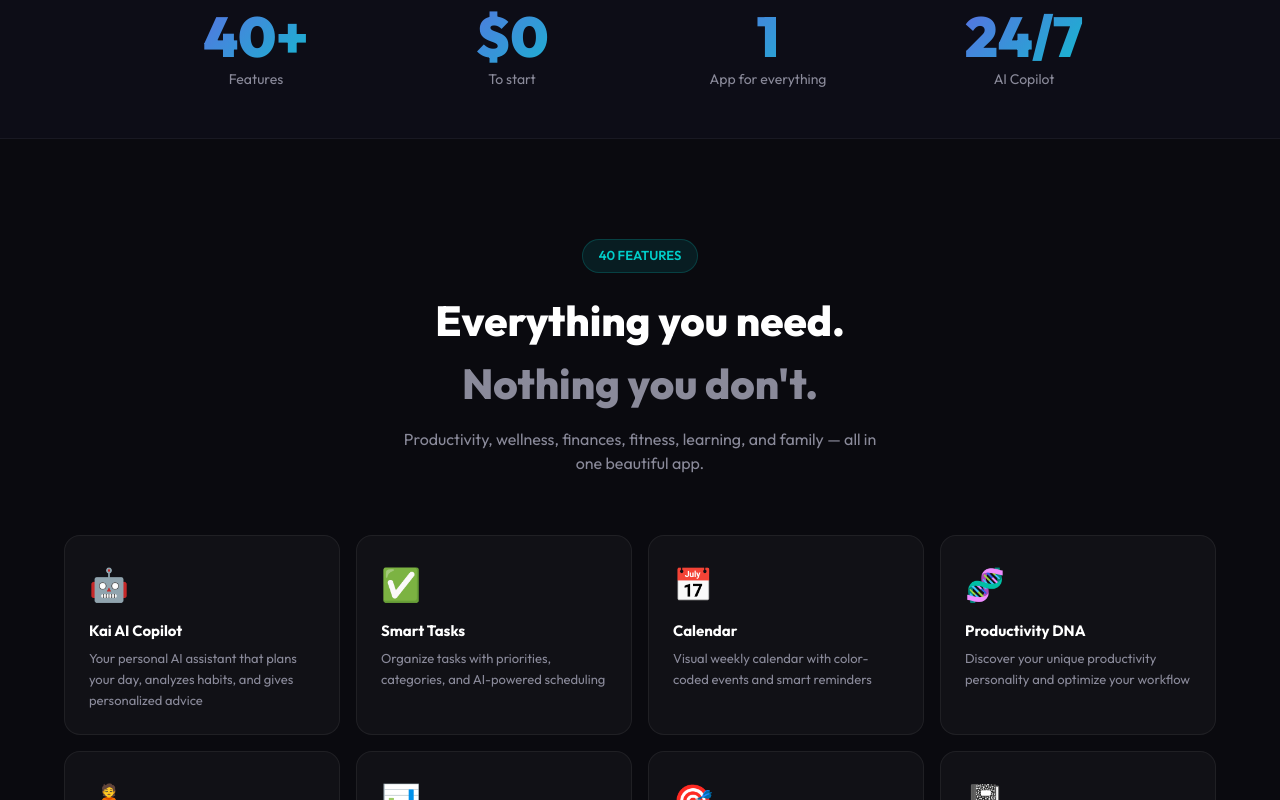
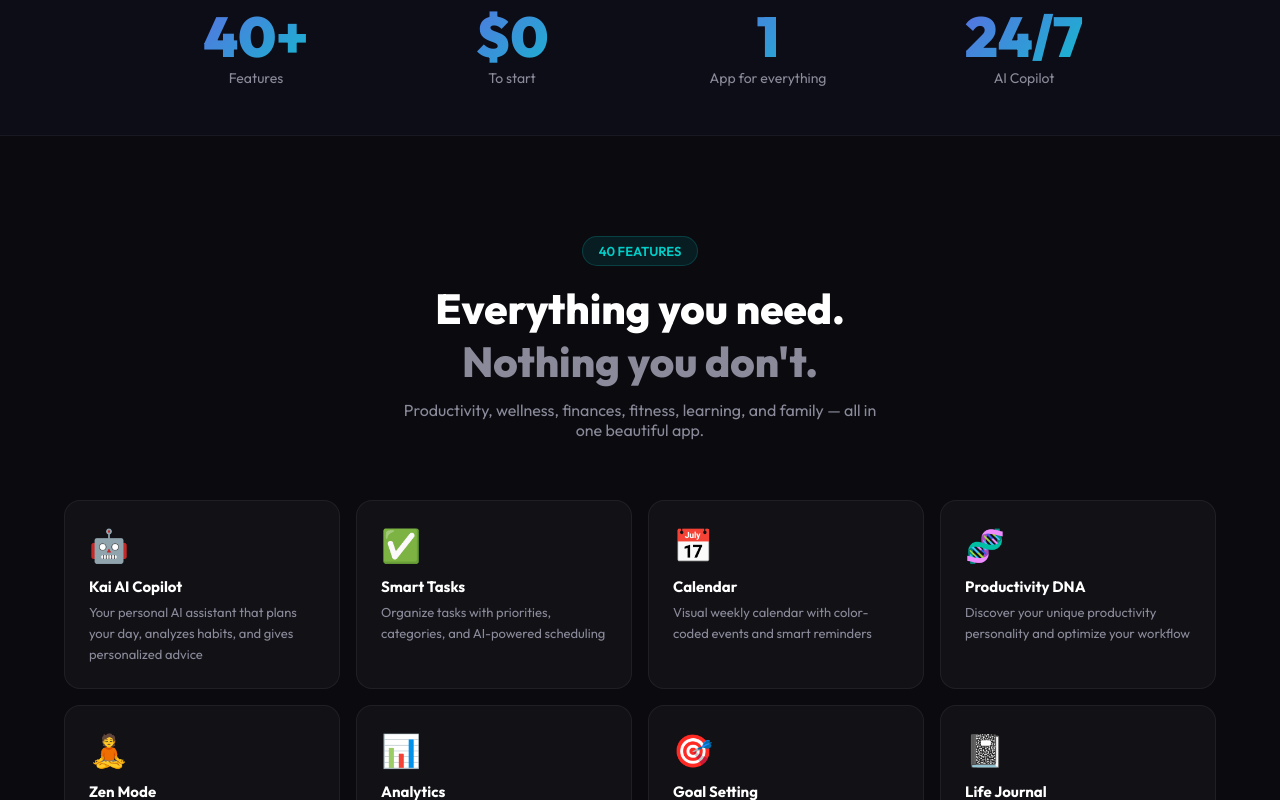
Before and after one commit to juanMasis777/daylyft, a Next.js app: page / in a window 1280 px wide. Shown: the part 840-1640 px from the top of the page. Built offline with nearby package versions, Linux system fonts and the light colour scheme.

Commit message:
Premium global styles with animations and theme improvements

```diff
--- a/src/app/globals.css
+++ b/src/app/globals.css
@@ -1,130 +1,115 @@
-@import "tailwindcss";
+@import url('https://fonts.googleapis.com/css2?family=Outfit:wght@300;400;500;600;700;800;900&display=swap');
 
-@layer base {
-  :root, [data-theme="midnight"] {
-    --fm-bg: #08080d;
-    --fm-surface: #111118;
-    --fm-card: #15151e;
-    --fm-border: #1c1c2a;
-    --fm-text: #eaeaef;
-    --fm-muted: #6b6b80;
+:root {
+  --fm-bg: #0a0a12;
+  --fm-surface: #12121e;
+  --fm-card: #1a1a2e;
+  --fm-border: #2a2a3e;
+  --fm-text: #e8e8f0;
+  --fm-muted: #6c6c80;
   --fm-accent: #6C5CE7;
   --fm-accent-light: #a29bfe;
-    --fm-accent-glow: rgba(108, 92, 231, 0.25);
-    --fm-teal: #00CEC9;
-    --fm-teal-glow: rgba(0, 206, 201, 0.15);
   --fm-success: #00CEC9;
   --fm-warning: #fdcb6e;
   --fm-danger: #ff6b6b;
-    --fm-pink: #fd79a8;
+}
+
+[data-theme="midnight"] {
+  --fm-bg: #0a0a12;
+  --fm-surface: #12121e;
+  --fm-card: #1a1a2e;
+  --fm-border: #2a2a3e;
+  --fm-text: #e8e8f0;
+  --fm-muted: #6c6c80;
+  --fm-accent: #6C5CE7;
+  --fm-accent-light: #a29bfe;
+  --fm-success: #00CEC9;
+  --fm-warning: #fdcb6e;
+  --fm-danger: #ff6b6b;
+}
+
+[data-theme="snow"] {
+  --fm-bg: #f5f6fa;
+  --fm-surface: #ffffff;
+  --fm-card: #f0f1f5;
+  --fm-border: #e0e0ea;
+  --fm-text: #1a1a2e;
+  --fm-muted: #8a8a9a;
+  --fm-accent: #6C5CE7;
+  --fm-accent-light: #6C5CE7;
+  --fm-success: #00b894;
+  --fm-warning: #e17055;
+  --fm-danger: #d63031;
 }
 
 [data-theme="ocean"] {
   --fm-bg: #0a1628;
-    --fm-surface: #111f35;
-    --fm-card: #152640;
-    --fm-border: #1c3050;
-    --fm-text: #e8eef6;
-    --fm-muted: #6b8099;
-    --fm-accent: #378ADD;
-    --fm-accent-light: #85B7EB;
-    --fm-accent-glow: rgba(55, 138, 221, 0.25);
-    --fm-teal: #00CEC9;
-    --fm-teal-glow: rgba(0, 206, 201, 0.15);
+  --fm-surface: #0f1f38;
+  --fm-card: #162a48;
+  --fm-border: #1e3a5f;
+  --fm-text: #d4e5f7;
+  --fm-muted: #6889a8;
+  --fm-accent: #00CEC9;
+  --fm-accent-light: #55efc4;
   --fm-success: #00CEC9;
   --fm-warning: #fdcb6e;
   --fm-danger: #ff6b6b;
-    --fm-pink: #fd79a8;
 }
 
 [data-theme="forest"] {
-    --fm-bg: #0d1f17;
-    --fm-surface: #122b20;
-    --fm-card: #16352a;
-    --fm-border: #1e4435;
-    --fm-text: #e8f5ee;
-    --fm-muted: #6b9980;
-    --fm-accent: #1D9E75;
-    --fm-accent-light: #5DCAA5;
-    --fm-accent-glow: rgba(29, 158, 117, 0.25);
-    --fm-teal: #00CEC9;
-    --fm-teal-glow: rgba(0, 206, 201, 0.15);
+  --fm-bg: #0a1410;
+  --fm-surface: #0f1f18;
+  --fm-card: #162a22;
+  --fm-border: #1e3a2e;
+  --fm-text: #d4f0e0;
+  --fm-muted: #68a088;
+  --fm-accent: #00b894;
+  --fm-accent-light: #55efc4;
+  --fm-success: #00b894;
+  --fm-warning: #fdcb6e;
+  --fm-danger: #ff6b6b;
+}
+
+[data-theme="rose"] {
+  --fm-bg: #1a0a14;
+  --fm-surface: #261020;
+  --fm-card: #33162a;
+  --fm-border: #4a1e3a;
+  --fm-text: #f0d4e0;
+  --fm-muted: #a06888;
+  --fm-accent: #fd79a8;
+  --fm-accent-light: #ff9cbe;
   --fm-success: #00CEC9;
   --fm-warning: #fdcb6e;
   --fm-danger: #ff6b6b;
-    --fm-pink: #fd79a8;
 }
 
-  [data-theme="rose"] {
-    --fm-bg: #1e0d1a;
-    --fm-surface: #2a1424;
-    --fm-card: #33192e;
-    --fm-border: #44213c;
-    --fm-text: #f5e8f0;
-    --fm-muted: #99708a;
-    --fm-accent: #D4537E;
-    --fm-accent-light: #ED93B1;
-    --fm-accent-glow: rgba(212, 83, 126, 0.25);
-    --fm-teal: #00CEC9;
-    --fm-teal-glow: rgba(0, 206, 201, 0.15);
+[data-theme="amber"] {
+  --fm-bg: #14100a;
+  --fm-surface: #1f1810;
+  --fm-card: #2a2016;
+  --fm-border: #3a2e1e;
+  --fm-text: #f0e4d4;
+  --fm-muted: #a09068;
+  --fm-accent: #fdcb6e;
+  --fm-accent-light: #ffeaa7;
+  --fm-success: #00b894;
+  --fm-warning: #fdcb6e;
+  --fm-danger: #ff6b6b;
+}
+
+[data-theme="sunset"] {
+  --fm-bg: #140a0a;
+  --fm-surface: #1f1010;
+  --fm-card: #2a1616;
+  --fm-border: #3a1e1e;
+  --fm-text: #f0d4d4;
+  --fm-muted: #a06868;
+  --fm-accent: #e17055;
+  --fm-accent-light: #ff8a70;
   --fm-success: #00CEC9;
   --fm-warning: #fdcb6e;
   --fm-danger: #ff6b6b;
-    --fm-pink: #fd79a8;
-  }
-
-  [data-theme="snow"] {
-    --fm-bg: #f5f5f7;
-    --fm-surface: #ffffff;
-    --fm-card: #f0f0f3;
-    --fm-border: #e0e0e6;
-    --fm-text: #1a1a2e;
-    --fm-muted: #8888a0;
-    --fm-accent: #6C5CE7;
-    --fm-accent-light: #6C5CE7;
-    --fm-accent-glow: rgba(108, 92, 231, 0.15);
-    --fm-teal: #00b3ad;
-    --fm-teal-glow: rgba(0, 179, 173, 0.1);
-    --fm-success: #00b894;
-    --fm-warning: #e5a800;
-    --fm-danger: #e24b4a;
-    --fm-pink: #d4537e;
-  }
-
-  [data-theme="amber"] {
-    --fm-bg: #1a150d;
-    --fm-surface: #251e12;
-    --fm-card: #2e2518;
-    --fm-border: #3d3220;
-    --fm-text: #f5eeda;
-    --fm-muted: #998a6b;
-    --fm-accent: #BA7517;
-    --fm-accent-light: #FAC775;
-    --fm-accent-glow: rgba(186, 117, 23, 0.25);
-    --fm-teal: #00CEC9;
-    --fm-teal-glow: rgba(0, 206, 201, 0.15);
-    --fm-success: #00CEC9;
-    --fm-warning: #fdcb6e;
-    --fm-danger: #ff6b6b;
-    --fm-pink: #fd79a8;
-  }
-
-  [data-theme="sunset"] {
-    --fm-bg: #1a100d;
-    --fm-surface: #261810;
-    --fm-card: #2e1e16;
-    --fm-border: #3d2a1e;
-    --fm-text: #f5ece7;
-    --fm-muted: #99796b;
-    --fm-accent: #D85A30;
-    --fm-accent-light: #F0997B;
-    --fm-accent-glow: rgba(216, 90, 48, 0.25);
-    --fm-teal: #00CEC9;
-    --fm-teal-glow: rgba(0, 206, 201, 0.15);
-    --fm-success: #00CEC9;
-    --fm-warning: #fdcb6e;
-    --fm-danger: #ff6b6b;
-    --fm-pink: #fd79a8;
 }
 
 * {
@@ -133,39 +118,131 @@
   box-sizing: border-box;
 }
 
-  body {
-    font-family: 'Outfit', sans-serif;
-    background-color: var(--fm-bg) !important;
-    color: var(--fm-text);
-    min-height: 100vh;
-    transition: background-color 0.3s, color 0.3s;
+html {
+  scroll-behavior: smooth;
 }
 
-  input:focus {
-    outline: none;
-  }
+body {
+  background: var(--fm-bg);
+  color: var(--fm-text);
+  font-family: 'Outfit', -apple-system, BlinkMacSystemFont, sans-serif;
+  -webkit-font-smoothing: antialiased;
+  -moz-osx-font-smoothing: grayscale;
+  transition: background 0.3s ease, color 0.3s ease;
 }
 
-::-webkit-scrollbar {
-  width: 6px;
-}
+/* Scrollbar */
+::-webkit-scrollbar { width: 5px; height: 5px; }
+::-webkit-scrollbar-track { background: transparent; }
+::-webkit-scrollbar-thumb { background: rgba(108,92,231,0.2); border-radius: 10px; }
+::-webkit-scrollbar-thumb:hover { background: rgba(108,92,231,0.4); }
 
-::-webkit-scrollbar-thumb {
-  background: var(--fm-border);
-  border-radius: 3px;
-}
+/* Selection */
+::selection { background: rgba(108,92,231,0.3); color: #fff; }
 
+/* Animations */
 @keyframes fadeIn {
   from { opacity: 0; transform: translateY(12px); }
   to { opacity: 1; transform: translateY(0); }
 }
 
-@keyframes float {
-  0% { transform: translate(0, 0); }
-  100% { transform: translate(20px, -30px); }
+@keyframes fadeInScale {
+  from { opacity: 0; transform: scale(0.95); }
+  to { opacity: 1; transform: scale(1); }
 }
 
-@keyframes pulseGlow {
-  0%, 100% { box-shadow: 0 0 10px var(--fm-accent-glow); }
-  50% { box-shadow: 0 0 25px var(--fm-accent-glow); }
+@keyframes slideUp {
+  from { opacity: 0; transform: translateY(20px); }
+  to { opacity: 1; transform: translateY(0); }
 }
+
+@keyframes slideDown {
+  from { opacity: 0; transform: translateY(-20px); }
+  to { opacity: 1; transform: translateY(0); }
+}
+
+@keyframes slideInLeft {
+  from { transform: translateX(-100%); }
+  to { transform: translateX(0); }
+}
+
+@keyframes pulse {
+  0%, 100% { opacity: 1; }
+  50% { opacity: 0.6; }
+}
+
+@keyframes spin {
+  to { transform: rotate(360deg); }
+}
+
+@keyframes shimmer {
+  0% { background-position: -200% 0; }
+  100% { background-position: 200% 0; }
+}
+
+@keyframes glow {
+  0%, 100% { box-shadow: 0 0 12px rgba(108,92,231,0.2); }
+  50% { box-shadow: 0 0 24px rgba(108,92,231,0.4); }
+}
+
+@keyframes bounceIn {
+  0% { transform: scale(0.3); opacity: 0; }
+  50% { transform: scale(1.05); }
+  70% { transform: scale(0.9); }
+  100% { transform: scale(1); opacity: 1; }
+}
+
+/* Global Input Styles */
+input, textarea, select {
+  transition: border-color 0.2s ease, box-shadow 0.2s ease;
+}
+
+input:focus, textarea:focus, select:focus {
+  border-color: var(--fm-accent) !important;
+  box-shadow: 0 0 0 3px rgba(108,92,231,0.1);
+}
+
+/* Global Button Hover */
+button {
+  transition: all 0.2s ease;
+}
+
+button:hover:not(:disabled) {
+  filter: brightness(1.1);
+}
+
+button:active:not(:disabled) {
+  transform: scale(0.98);
+}
+
+/* Links */
+a {
+  transition: color 0.2s ease, opacity 0.2s ease;
+}
+
+/* Cards hover effect */
+[style*="borderRadius: 14"], [style*="borderRadius: 16"], [style*="borderRadius: 12"] {
+  transition: transform 0.2s ease, box-shadow 0.2s ease, border-color 0.2s ease;
+}
+
+/* Smooth theme transition */
+div, span, p, h1, h2, h3, h4, h5, h6, nav, section, main, aside, header, footer {
+  transition: background-color 0.3s ease, border-color 0.3s ease, color 0.15s ease;
+}
+
+/* Mobile optimizations */
+@media (max-width: 768px) {
+  body {
+    -webkit-tap-highlight-color: transparent;
+    -webkit-touch-callout: none;
+  }
+
+  input, textarea, select {
+    font-size: 16px !important; /* Prevents iOS zoom */
+  }
+}
+
+/* Print styles */
+@media print {
+  body { background: #fff; color: #000; }
+}
```
Lines whose indentation alone changed are shown as unchanged.
